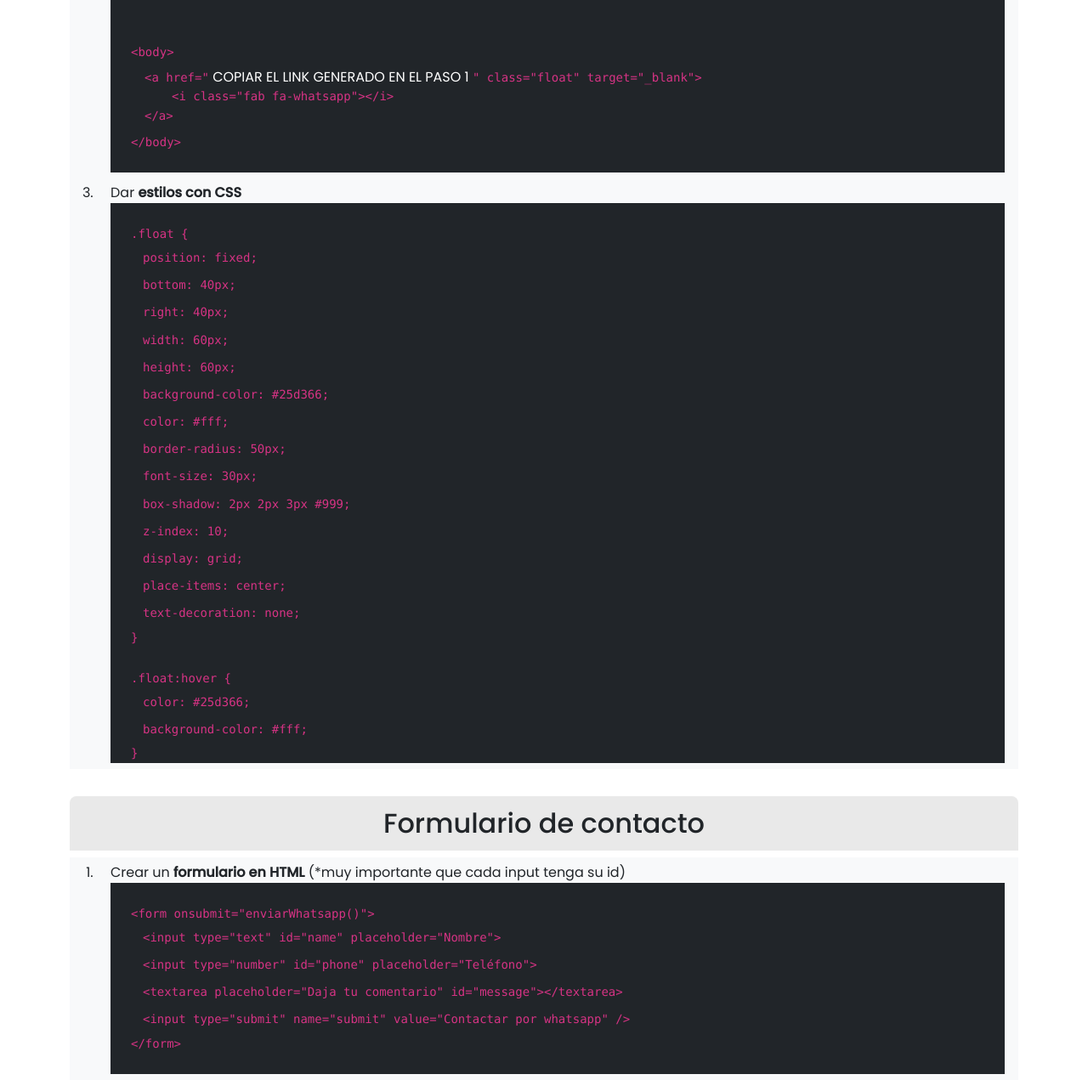
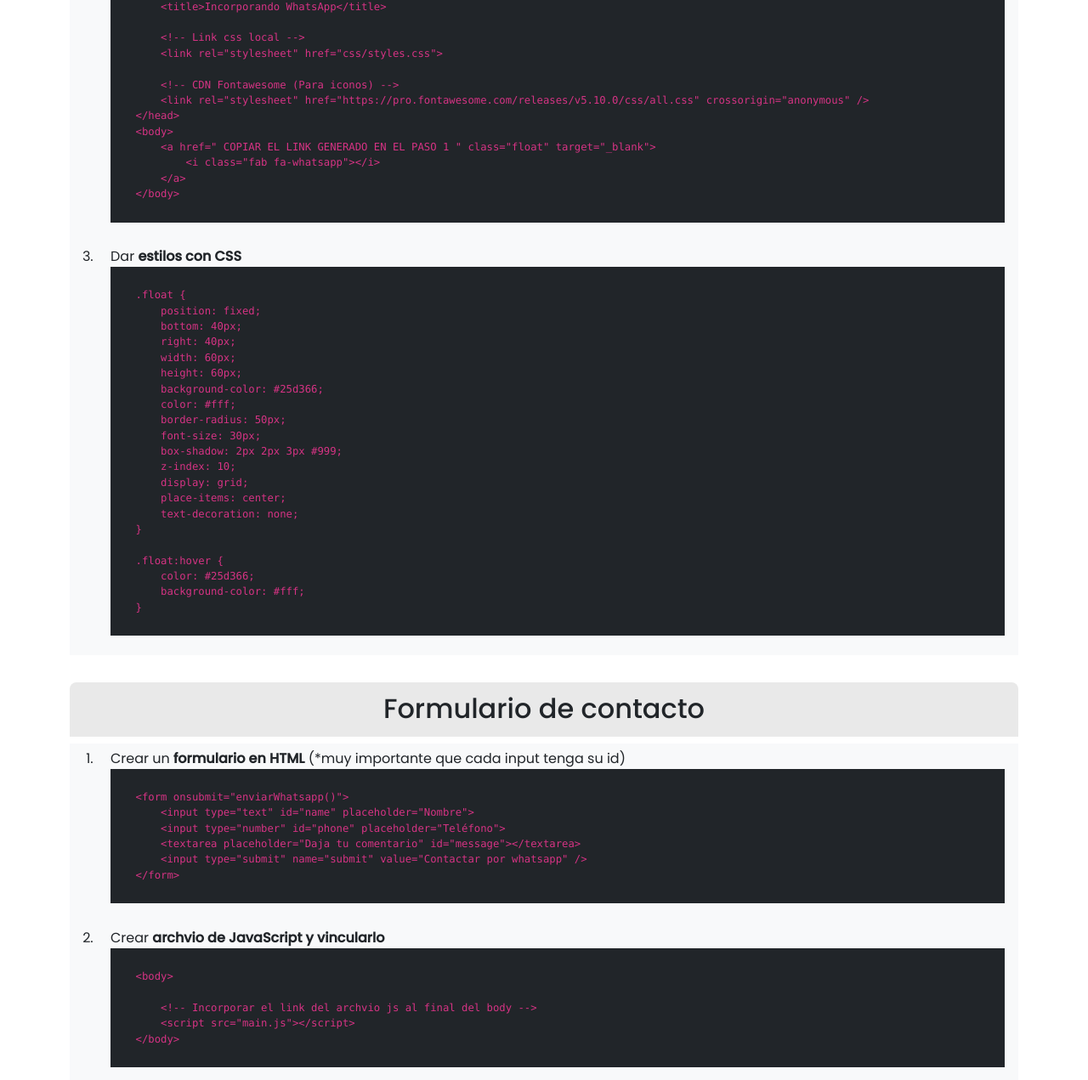
Before and after one commit to AxelMullins/Incorporando-WhatsApp, a plain HTML site: page index.html in a window 1280 px wide. Shown: the part 813-2084 px from the top of the page at 85% size. Drawn offline with nearby package versions, Linux system fonts and the light colour scheme.

Commit message:
Ajustes etiqueta <pre> <code>

```diff
--- a/index.html
+++ b/index.html
@@ -20,7 +20,7 @@
     <!-- CDN Fontawesome (Para iconos) -->
     <link rel="stylesheet" href="https://pro.fontawesome.com/releases/v5.10.0/css/all.css" integrity="sha384-AYmEC3Yw5cVb3ZcuHtOA93w35dYTsvhLPVnYs9eStHfGJvOvKxVfELGroGkvsg+p" crossorigin="anonymous"/>
 
-    <!-- Bootstrap 5 CSS -->
+    <!-- Bootstrap v5.1 CSS -->
     <link href="https://cdn.jsdelivr.net/npm/bootstrap@5.0.2/dist/css/bootstrap.min.css" rel="stylesheet" integrity="sha384-EVSTQN3/azprG1Anm3QDgpJLIm9Nao0Yz1ztcQTwFspd3yD65VohhpuuCOmLASjC" crossorigin="anonymous">
 </head>
 <body>
@@ -84,9 +84,12 @@
         <section class="detalles">
             <h2>Botón flotante</h2>
             <ol class="bg-light">
-                <li>Abrir <a href="https://vilmanunez.com/crear-enlace-whatsapp/" target="_blank">
-                    <i class="fas fa-link fs-6"></i>
-                    Generador de enlace</a>
+                <li>
+                    Abrir
+                    <a href="https://vilmanunez.com/crear-enlace-whatsapp/" target="_blank">
+                        <i class="fas fa-link fs-6"></i>
+                        Generador de enlace
+                    </a>
                     <ul>
                         <li><b>Ingresar el número de teléfono</b> (*muy importante el código de país)</li>
                         <li><b>Ingresar el texto predeterminado</b> (*si hacemos click derecho podemos incorporar emojis)</li>
@@ -94,51 +97,55 @@
                         <li>Seleccionar <b>"Copiar enlace"</b></li>
                     </ul>
                 </li>
+
                 <li>Crear la <strong>estructura HTML</strong>
-                    <ul class="list-unstyled bg-dark text-white p-4">
-                        <code>&lt;head&gt;
-                        <li>&lt;!-- CDN Fontawesome (Para iconos) --&gt;</li>
-                        <li>&lt;link rel="stylesheet" href="https://pro.fontawesome.com/releases/v5.10.0/css/all.css" integrity="sha384-AYmEC3Yw5cVb3ZcuHtOA93w35dYTsvhLPVnYs9eStHfGJvOvKxVfELGroGkvsg+p" crossorigin="anonymous" /&gt;</li>
-                        &lt;/head&gt;</code>
-                    </ul>
-                    <ul class="list-unstyled bg-dark text-white p-4">
-                        <code>&lt;body&gt;
-                        <li>
-                            &lt;a href="</code> COPIAR EL LINK GENERADO EN EL PASO 1 <code>"
-                            class="float" target="_blank"&gt;
-                            <ul>
-                                &lt;i class="fab fa-whatsapp"&gt;&lt;/i&gt;
-                            </ul>
-                            &lt;/a&gt;
-                        </li>
-                        &lt;/body&gt;</code>
-                    </ul>
+<code><pre class="bg-dark py-4">
+    &lt;!DOCTYPE html&gt;
+    &lt;html lang="es"&gt;
+    &lt;head&gt;
+        &lt;meta charset="UTF-8"&gt;
+        &lt;meta http-equiv="X-UA-Compatible" content="IE=edge"&gt;
+        &lt;meta name="viewport" content="width=device-width, initial-scale=1.0"&gt;
+        &lt;title&gt;Incorporando WhatsApp&lt;/title&gt;
+
+        &lt;!-- Link css local --&gt;
+        &lt;link rel="stylesheet" href="css/styles.css"&gt;
+
+        &lt;!-- CDN Fontawesome (Para iconos) --&gt;
+        &lt;link rel="stylesheet" href="https://pro.fontawesome.com/releases/v5.10.0/css/all.css" integrity="sha384-AYmEC3Yw5cVb3ZcuHtOA93w35dYTsvhLPVnYs9eStHfGJvOvKxVfELGroGkvsg+p" crossorigin="anonymous" /&gt;
+    &lt;/head&gt;
+    &lt;body&gt;
+        &lt;a href=" COPIAR EL LINK GENERADO EN EL PASO 1 " class="float" target="_blank"&gt;
+            &lt;i class="fab fa-whatsapp"&gt;&lt;/i&gt;
+        &lt;/a&gt;
+    &lt;/body&gt;
+</pre></code>
                 </li>
+
                 <li>Dar <strong>estilos con CSS</strong>
-                    <ul class="list-unstyled bg-dark text-white p-4">
-                        <code>.float {
-                        <li>position: fixed;</li>
-                        <li>bottom: 40px;</li>
-                        <li>right: 40px;</li>
-                        <li>width: 60px;</li>
-                        <li>height: 60px;</li>
-                        <li>background-color: #25d366;</li>
-                        <li>color: #fff;</li>
-                        <li>border-radius: 50px;</li>
-                        <li>font-size: 30px;</li>
-                        <li>box-shadow: 2px 2px 3px #999;</li>
-                        <li>z-index: 10;</li>
-                        <li>display: grid;</li>
-                        <li>place-items: center;</li>
-                        <li>text-decoration: none;</li>
-                        }</code>
-                    </ul>
-                    <ul class="list-unstyled bg-dark text-white px-4">
-                        <code>.float:hover {
-                        <li>color: #25d366;</li>
-                        <li>background-color: #fff;</li>
-                        }</code>
-                    </ul>
+<code><pre class="bg-dark py-4">
+    .float {
+        position: fixed;
+        bottom: 40px;
+        right: 40px;
+        width: 60px;
+        height: 60px;
+        background-color: #25d366;
+        color: #fff;
+        border-radius: 50px;
+        font-size: 30px;
+        box-shadow: 2px 2px 3px #999;
+        z-index: 10;
+        display: grid;
+        place-items: center;
+        text-decoration: none;
+    }
+
+    .float:hover {
+        color: #25d366;
+        background-color: #fff;
+    }
+</pre></code>
                 </li>
             </ol>
         </section>
@@ -148,45 +155,42 @@
             <h2>Formulario de contacto</h2>
             <ol class="bg-light">
                 <li>Crear un <strong>formulario en HTML</strong> (*muy importante que cada input tenga su id)
-                    <ul class="list-unstyled bg-dark text-white p-4">
-                        <code>&lt;form onsubmit="enviarWhatsapp()"&gt;
-                            <li>&lt;input type="text" id="name" placeholder="Nombre"&gt;</li>
-                            <li>&lt;input type="number" id="phone" placeholder="Teléfono"&gt;</li>
-                            <li>&lt;textarea placeholder="Daja tu comentario" id="message"&gt;&lt;/textarea&gt;</li>
-                            <li>&lt;input type="submit" name="submit"
-                                value="Contactar por whatsapp" /&gt;</li>
-                        &lt;/form&gt;</code>
-                    </ul>
+
+<code><pre class="bg-dark py-4">
+    &lt;form onsubmit="enviarWhatsapp()"&gt;
+        &lt;input type="text" id="name" placeholder="Nombre"&gt;
+        &lt;input type="number" id="phone" placeholder="Teléfono"&gt;
+        &lt;textarea placeholder="Daja tu comentario" id="message"&gt;&lt;/textarea&gt;
+        &lt;input type="submit" name="submit" value="Contactar por whatsapp" /&gt;
+    &lt;/form&gt;
+</pre></code>
                 </li>
+
                 <li>Crear <strong>archvio de JavaScript y vincularlo</strong>
-                    <ul class="list-unstyled bg-dark text-white p-4">
-                        <code>&lt;body&gt;
-                        <li>&lt;!-- Incorporar el link del archvio js al final del body --&gt;</li>
-                        <li>&lt;script src="main.js"&gt;&lt;/script&gt;</li>
-                        &lt;/body&gt;</code>
-                    </ul>
+
+<code><pre class="bg-dark py-4">
+    &lt;body&gt;
+
+        &lt;!-- Incorporar el link del archvio js al final del body --&gt;
+        &lt;script src="main.js"&gt;&lt;/script&gt;
+    &lt;/body&gt;
+</pre></code>
                 </li>
+
                 <li>Crear <strong>código de JavaScript</strong>
-                    <ul class="list-unstyled bg-dark text-white p-4">
-                        <code>function enviarWhatsapp() {
-                        <li>const name = document.getElementById("name").value;</li>
-                        <li>const phone = document.getElementById("phone").value;</li>
-                        <li>const message = document.getElementById("message").value;</li>
-                        <li>const url = "https://api.whatsapp.com/send?phone=+</code> NÚMERO DE WHATSAPP <code>&text=" +</code>
-                            <ul class="list-unstyled bg-dark text-white px-4">
-                                <code>
-                                <li>"Hola" + "%0a%0a" +</li>
-                                <li>"Mi nombre es: " + name + "%0a" +</li>
-                                <li>"Teléfono: " + phone + "%0a" +</li>
-                                <li>message;</li>
-                                </code>
-                            </ul>
-                        </li>
-                        <code>
-                        <li>window.open(url, '_blank').focus();</li>
-                        </code>
-                        <code>}</code>
-                    </ul>
+<code><pre class="bg-dark py-4">
+    function enviarWhatsapp() {
+        const name = document.getElementById("name").value;
+        const phone = document.getElementById("phone").value;
+        const message = document.getElementById("message").value;
+        const url = "https://api.whatsapp.com/send?phone=+ NÚMERO DE WHATSAPP &text=" +
+                "Hola" + "%0a%0a" +
+                "Mi nombre es: " + name + "%0a" +
+                "Teléfono: " + phone + "%0a" +
+                message;
+        window.open(url, '_blank').focus();
+    }
+</pre></code>
                 </li>
             </ol>
         </section>
@@ -201,6 +205,7 @@
         <p>Incorporando WhatsApp</p>
     </footer>
 
+    <!-- JS Local -->
     <script src="js/main.js"></script>
 
     <!-- Bootstrap JS -->
```
Also changed, not shown: pages/contacto.html (+1 -0 lines), 1 other file.
